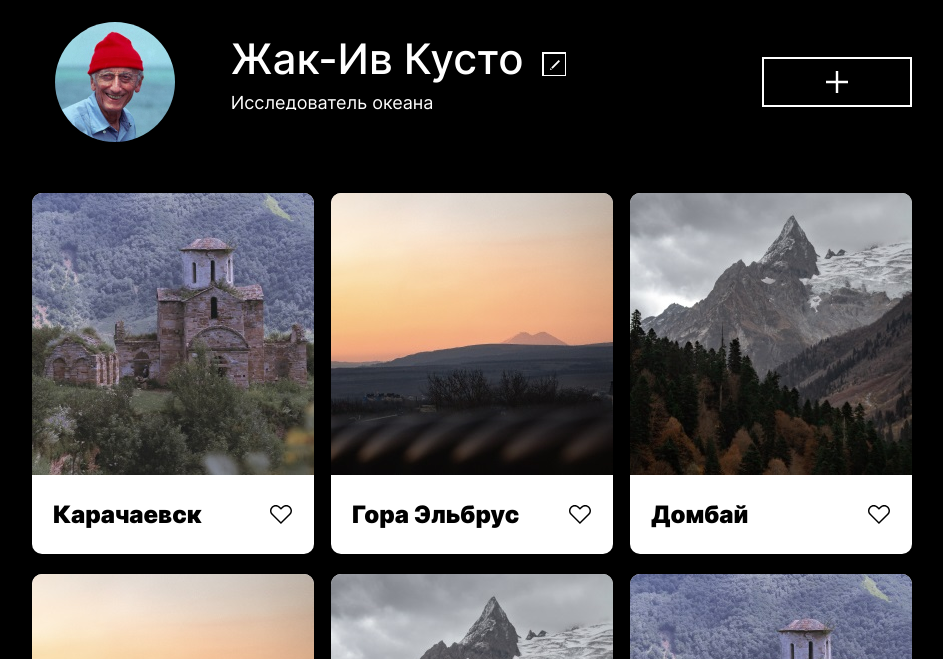
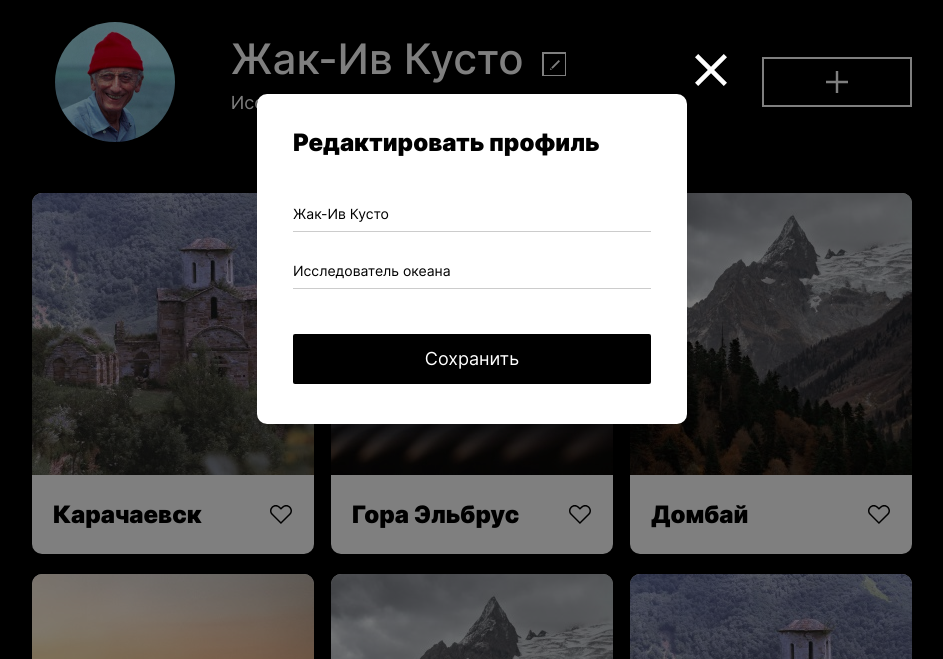
Before and after one commit to chsergey80/mesto-project, a plain HTML site: page index.html in a window 1280 px wide. Shown: the part 141-800 px from the top of the page, without its empty margins (168-1111 px from the left). Drawn offline with Linux system fonts and the light colour scheme.

Commit message:
third commit 08112022

```diff
--- a/blocks/popup/popup.css
+++ b/blocks/popup/popup.css
@@ -1,5 +1,5 @@
 .popup{
-  /*background-color: rgba(0, 0, 0, .5);*/
+  background-color: rgba(0, 0, 0, .5);
   width: 100%;     /*   замечание 2 итерации исправлено*/
   height: 100%;     /*   замечание 2 итерации исправлено*/
   /*border: 1px solid #000000;*/     /*   замечание 2 итерации исправлено*/
--- a/index.html
+++ b/index.html
@@ -63,16 +63,16 @@
     <footer class="footer page__section">
       <p class="footer__text">&copy;2022 Mesto Russia</p>
     </footer>
-    <div class="popup">
-      <form class="popup__container" name="profile__edit">  <!-- испраление замечаний 2 итерация-->
+    <div class="popup popup_opened"><!-- испраление замечаний 3 итерация, перестраиваю логику: сначала идет попап-->
+      <div class="popup__container" name="profile__edit">  <!--Затем идет окошко в центре-->
+        <h2 class="popup__header">Редактировать профиль</h2>  <!--А уже в окошке размещаем заголовок, кнопку и форму-->
         <button type="button" class="popup__button-close"></button>
-        <h2 class="popup__header">Редактировать профиль</h2>
-        <fieldset class="popup__form">
+        <form class="popup__form">
           <input type="text" name="firstname" value="Жак-Ив Кусто" class="popup__text">
           <input type="text" name="subtitle" value="Исследователь океана" class="popup__text">
           <input type="submit" class="popup__button" value="Сохранить">
-        </fieldset>
-      </form>
+        </form>
+      </div>
     </div>
   </body>
 </html>
```
